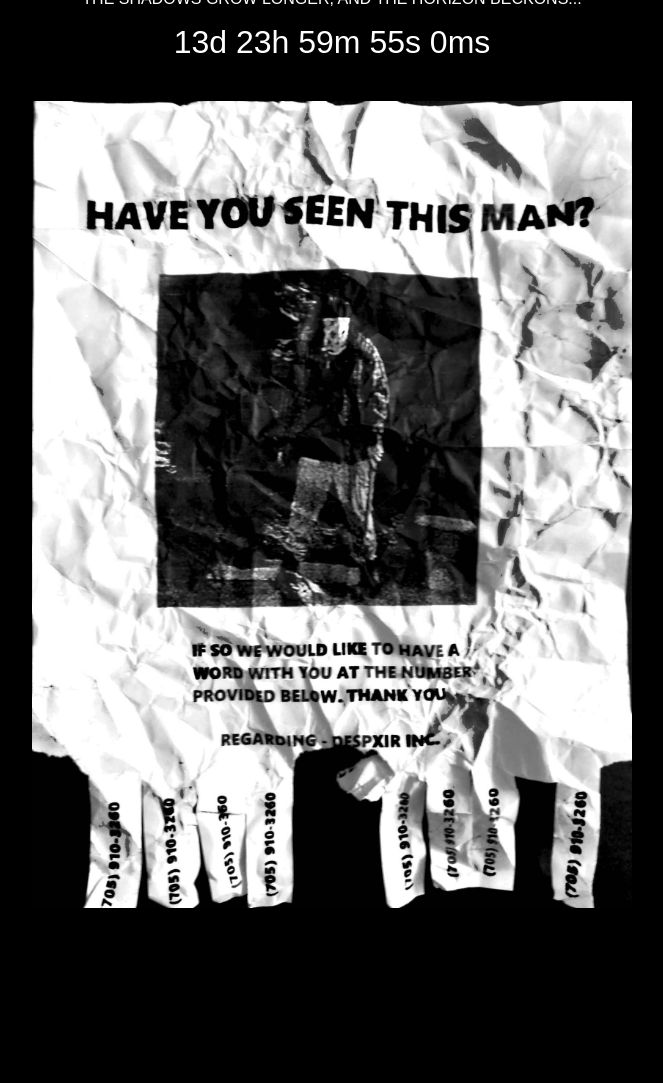
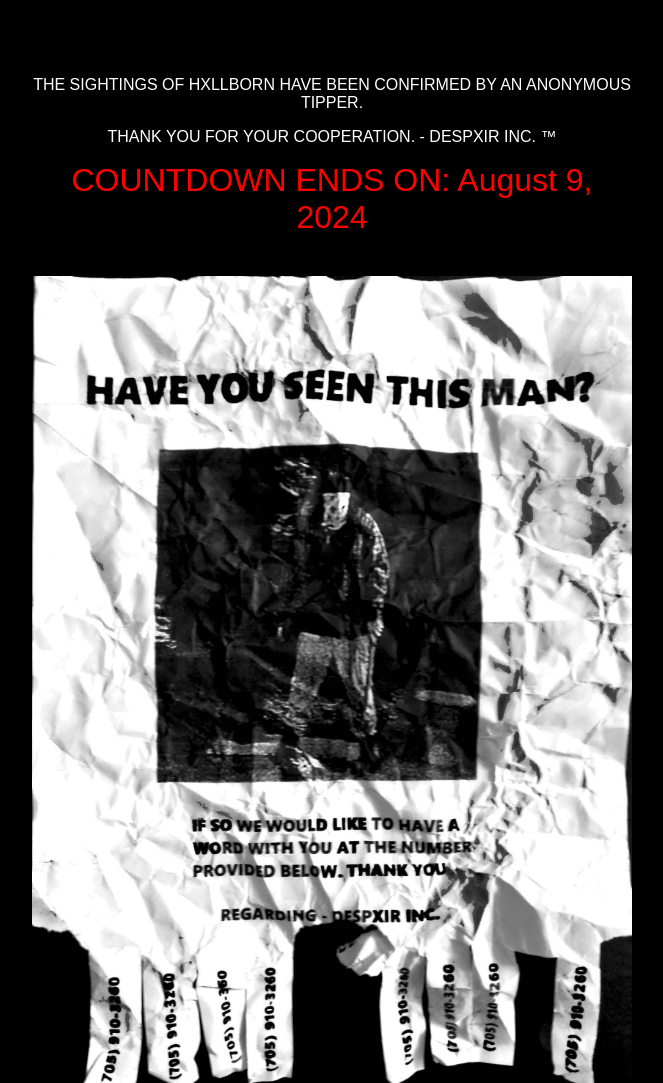
Before and after one commit to VXMPYRS666/WEBSITE-ONE-SKIN, a plain HTML site: page index.html in a window 1280 px wide. Shown: the top 1083 px of the page, without its empty margins (308-971 px from the left). Before the commit the page ends 952 px from the top, so only its background shows below. Drawn offline with Linux system fonts and the light colour scheme.

Commit message:
HXLLBORN SIGHTING #251

```diff
--- a/index.html
+++ b/index.html
@@ -9,27 +9,33 @@
             display: flex;
             justify-content: center;
             align-items: center;
-            height: 100vh;
+            min-height: 100vh; /* Ensure full height */
             background-color: #000;
             color: #fff;
             text-align: center;
-            font-family: Arial, sans-serif;
+            font-family: sans-serif; /* Default font */
             margin: 0;
             padding: 0;
         }
         .content {
             max-width: 600px;
-            padding: 40px 20px; /* Increased padding to move content down */
-            background-color: rgba(0, 0, 0, 0.8); /* Optional: added background for contrast */
-            border-radius: 8px; /* Optional: added border radius for styling */
+            padding: 40px 20px;
+            background-color: rgba(0, 0, 0, 0.8);
+            border-radius: 8px;
+            margin: 20px; /* Ensure some margin for visibility */
         }
-        .countdown {
+        .end-date {
             margin-bottom: 20px;
             font-size: 2em;
+            color: #FF0000; /* Blood Red */
         }
         img {
             margin-top: 20px;
             max-width: 100%;
+        }
+        .bottom-text {
+            margin-top: 20px;
+            font-size: 1.5em;
         }
     </style>
 </head>
@@ -37,40 +43,13 @@
     <div class="content">
         <p>THE SIGHTINGS OF HXLLBORN HAVE BEEN CONFIRMED BY AN ANONYMOUS TIPPER.</p>
         <p>THANK YOU FOR YOUR COOPERATION. - DESPXIR INC. &#8482;</p>
-        <p>THE SHADOWS GROW LONGER, AND THE HORIZON BECKONS...</p>
-        <div class="countdown" id="countdown">Loading countdown...</div>
+        <div class="end-date">
+            COUNTDOWN ENDS ON: <span style="color: #FF0000;">August 9, 2024</span>
+        </div>
         <img src="HXLLBORN.jpg" alt="HXLLBORN">
+        <div class="bottom-text">
+            THE SHADOWS GROW LONGER, AND THE HORIZON BECKONS...
+        </div>
     </div>
-
-    <script>
-        function updateCountdown() {
-            const countdownElement = document.getElementById('countdown');
-            const endDate = new Date();
-            endDate.setDate(endDate.getDate() + 14); // 2 weeks from now
-
-            function update() {
-                const now = new Date();
-                const timeRemaining = endDate - now;
-
-                const days = Math.floor(timeRemaining / (1000 * 60 * 60 * 24));
-                const hours = Math.floor((timeRemaining % (1000 * 60 * 60 * 24)) / (1000 * 60 * 60));
-                const minutes = Math.floor((timeRemaining % (1000 * 60 * 60)) / (1000 * 60));
-                const seconds = Math.floor((timeRemaining % (1000 * 60)) / 1000);
-                const milliseconds = Math.floor(timeRemaining % 1000 / 10); // milliseconds to tenths of a second
-
-                countdownElement.innerHTML = `${days}d ${hours}h ${minutes}m ${seconds}s ${milliseconds}ms`;
-
-                if (timeRemaining > 0) {
-                    setTimeout(update, 50); // Update every 50 milliseconds
-                } else {
-                    countdownElement.innerHTML = "Time's up!";
-                }
-            }
-
-            update();
-        }
-
-        updateCountdown();
-    </script>
 </body>
 </html>
```
